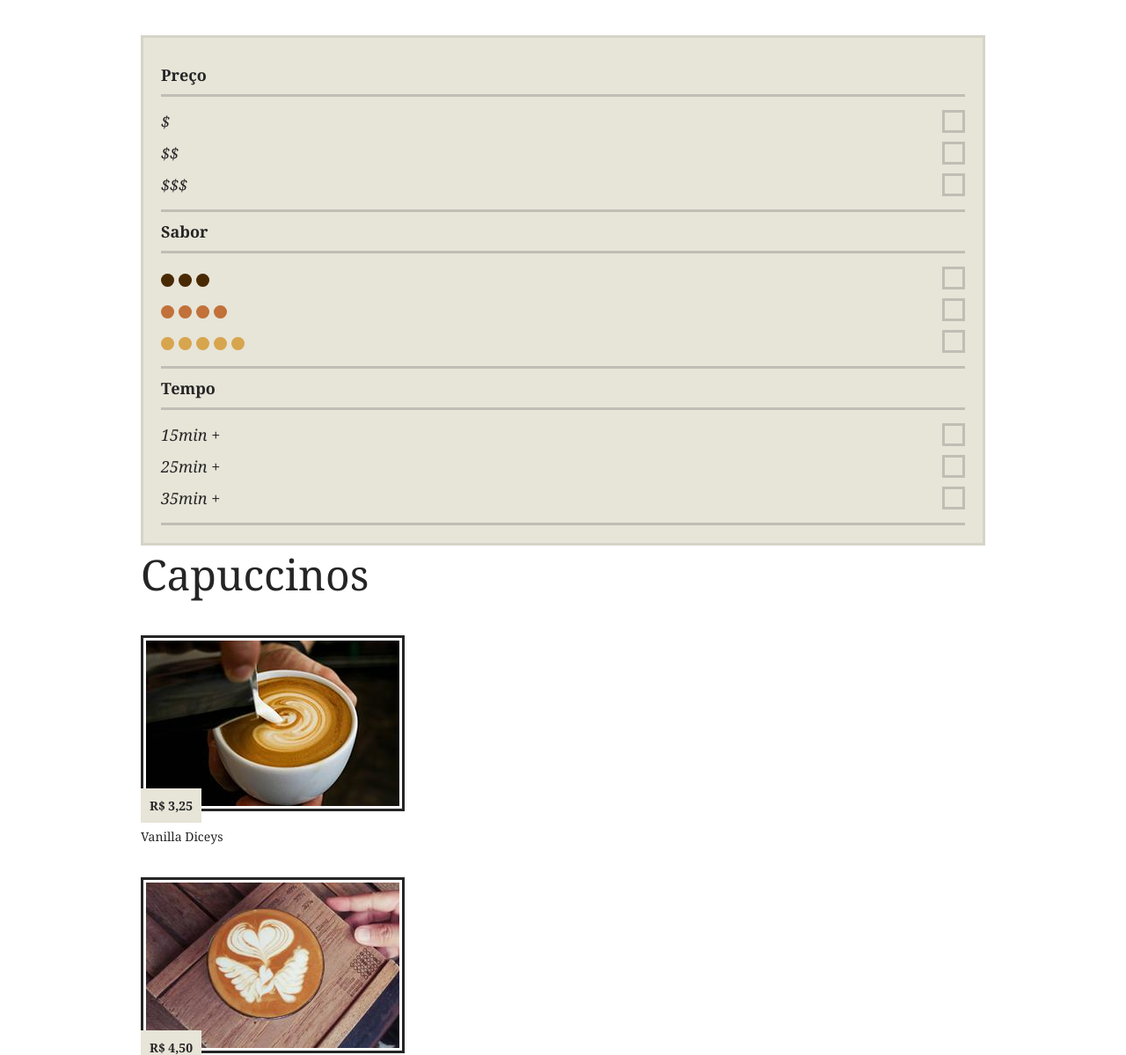
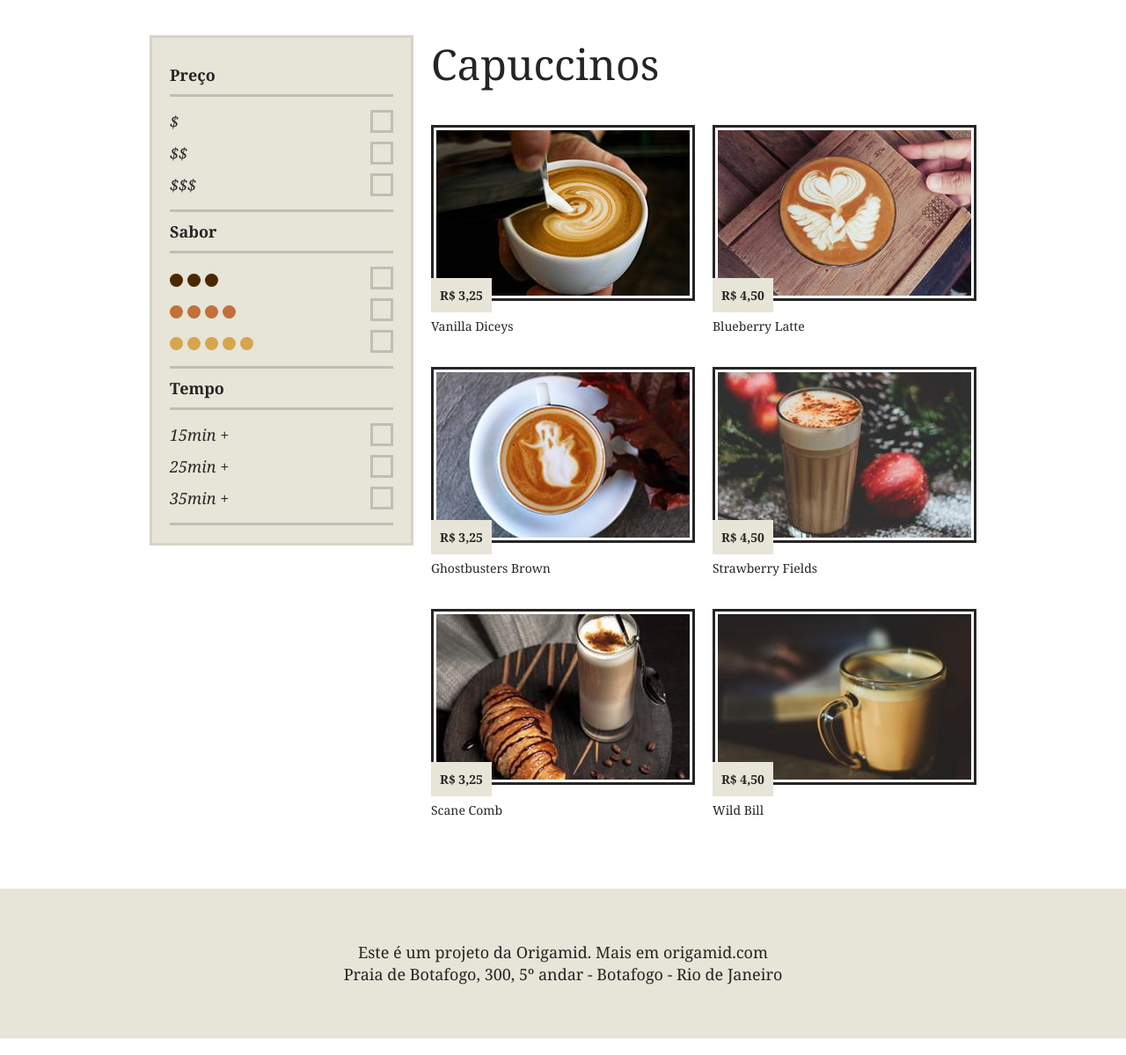
Before and after one commit to jgdj01/origamid-cursos, a PHP site: page / in a window 1280 px wide. Shown: the part 226-1425 px from the top of the page at 88% size. Run offline with PHP 8.4, Linux system fonts and the light colour scheme.

Commit message:
Brafé 2 - Grid - HTML

```diff
--- a/css-avancado-posicionamento/brafe-2-grid/brafe-2-estrutura/css/grid.css
+++ b/css-avancado-posicionamento/brafe-2-grid/brafe-2-estrutura/css/grid.css
@@ -3,7 +3,7 @@
   margin: 0 auto;
 }
 
-.container: : after;
+.container::after,
 .container::before {
   content: "";
   display: table;
@@ -21,7 +21,8 @@
 .grid-9,
 .grid-10,
 .grid-11,
-.grid-12 {
+.grid-12,
+.grid-mobile-6 {
   float: left;
   display: block;
   min-height: 1px;
@@ -77,9 +78,28 @@
   width: calc(100% - 20px);
 }
 
+.grid-mobile-6 {
+  width: calc(50% - 20px);
+}
+
+.row,
+.row-mobile {
+  margin-left: -10px;
+  margin-right: -10px;
+}
+
+.row::after,
+.row::before,
+.row-mobile::after,
+.row-mobile::before {
+  content: "";
+  display: table;
+  clear: both;
+}
+
 @media (max-width: 739px) {
   .container {
-    max-width: 300px;
+    max-width: 310px;
   }
 
   .grid-1,
@@ -99,4 +119,9 @@
     margin-left: 0px;
     margin-right: 0px;
   }
+
+  .row {
+    margin-left: 0px;
+    margin-right: 0px;
+  }
 }
--- a/css-avancado-posicionamento/brafe-2-grid/brafe-2-estrutura/css/style.css
+++ b/css-avancado-posicionamento/brafe-2-grid/brafe-2-estrutura/css/style.css
@@ -1,4 +1,9 @@
-body, p, h1, h2, ul, li {
+body,
+p,
+h1,
+h2,
+ul,
+li {
   margin: 0px;
   padding: 0px;
 }
@@ -51,12 +56,12 @@ body {
 }
 
 .header-menu li a::before {
-	content: '•';
+  content: "•";
   padding-right: 10px;
 }
 
 .header-menu li:first-child a::before {
-	content: '';
+  content: "";
 }
 
 /* FILTRO */
@@ -67,9 +72,15 @@ body {
   padding: 20px;
 }
 
+@media (max-width: 739px) {
+  .filtro {
+    display: none;
+  }
+}
+
 .filtro h2 {
   font-size: 1.125em;
-	padding: 10px 0
+  padding: 10px 0;
 }
 
 .filtro ul {
@@ -85,7 +96,7 @@ body {
 }
 
 .filtro li::after {
-	content: '';
+  content: "";
   display: block;
   width: 20px;
   height: 20px;
@@ -110,23 +121,19 @@ body {
 
 .sabor-3 {
   color: #492901;
-	box-shadow: 20px 0 0 0 currentColor,
-							40px 0 0 0 currentColor;
+  box-shadow: 20px 0 0 0 currentColor, 40px 0 0 0 currentColor;
 }
 
 .sabor-4 {
   color: #c17139;
-	box-shadow: 20px 0 0 0 currentColor,
-							40px 0 0 0 currentColor,
+  box-shadow: 20px 0 0 0 currentColor, 40px 0 0 0 currentColor,
     60px 0 0 0 currentColor;
 }
 
 .sabor-5 {
   color: #d7a54d;
-	box-shadow: 20px 0 0 0 currentColor,
-							40px 0 0 0 currentColor,
-							60px 0 0 0 currentColor,
-							80px 0 0 0 currentColor;
+  box-shadow: 20px 0 0 0 currentColor, 40px 0 0 0 currentColor,
+    60px 0 0 0 currentColor, 80px 0 0 0 currentColor;
 }
 
 /*PRODUTOS*/
@@ -150,7 +157,7 @@ body {
   font-size: 0.875em;
   font-weight: bold;
   position: relative;
-	top: -15px;;
+  top: -15px;
 }
 
 .produtos li h2 {
--- a/css-avancado-posicionamento/brafe-2-grid/brafe-2-estrutura/index.html
+++ b/css-avancado-posicionamento/brafe-2-grid/brafe-2-estrutura/index.html
@@ -29,7 +29,7 @@
 	</header>
 
 	<div class="container">
-		<nav class="filtro">
+		<nav class="filtro grid-4">
 			<h2>Preço</h2>
 			<ul>
 				<li>$</li>
@@ -50,40 +50,40 @@
 			</ul>
 		</nav>
 
-		<section class="produtos">
+		<section class="produtos grid-8">
 			<h1>Capuccinos</h1>
-			<ul>
-				<li>
+			<ul class="row-mobile">
+				<li class="grid-mobile-6">
 					<img src="img/cafe-1.jpg" alt="Café 1">
 					<span>R$ 3,25</span>
 					<h2>Vanilla Diceys</h2>
 				</li>
 
-				<li>
+				<li class="grid-mobile-6">
 					<img src="img/cafe-2.jpg" alt="Café 1">
 					<span>R$ 4,50</span>
 					<h2>Blueberry Latte</h2>
 				</li>
 
-				<li>
+				<li class="grid-mobile-6">
 					<img src="img/cafe-3.jpg" alt="Café 1">
 					<span>R$ 3,25</span>
 					<h2>Ghostbusters Brown</h2>
 				</li>
 
-				<li>
+				<li class="grid-mobile-6">
 					<img src="img/cafe-4.jpg" alt="Café 1">
 					<span>R$ 4,50</span>
 					<h2>Strawberry Fields</h2>
 				</li>
 
-				<li>
+				<li class="grid-mobile-6">
 					<img src="img/cafe-5.jpg" alt="Café 1">
 					<span>R$ 3,25</span>
 					<h2>Scane Comb</h2>
 				</li>
 
-				<li>
+				<li class="grid-mobile-6">
 					<img src="img/cafe-6.jpg" alt="Café 1">
 					<span>R$ 4,50</span>
 					<h2>Wild Bill</h2>
```
Lines whose indentation alone changed are shown as unchanged.
